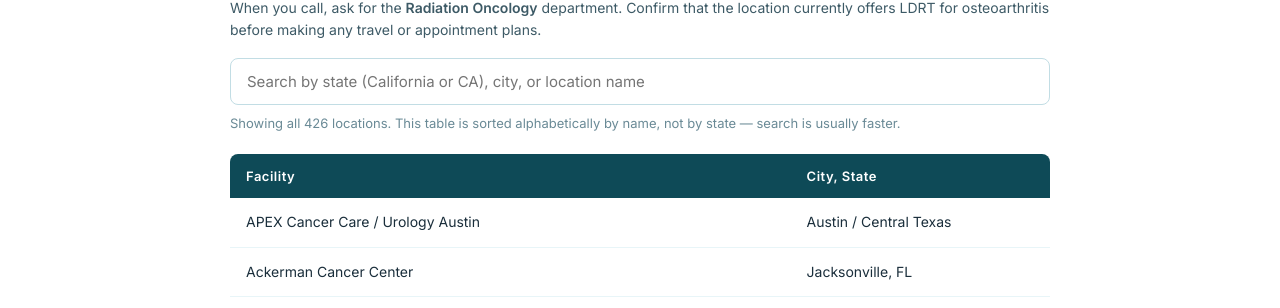
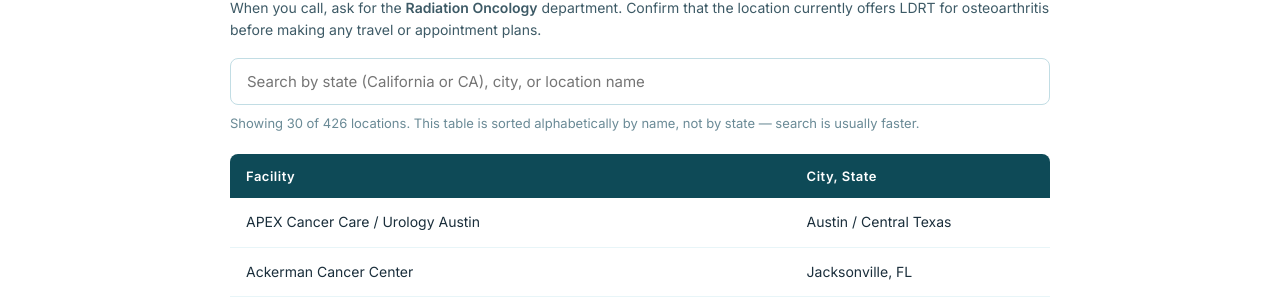
Before and after one commit to junshengcaou/radiantjointalliance.org, a Jekyll site: the page built from find-a-treatment-location.html, in a window 1280 px wide and 900 px high, scrolled down 751 px. Shown: the part 145-453 px from the top of the window. Built offline with Jekyll 4.4.1, drawn with Linux system fonts in a browser that asks for light colours; some web fonts are replaced.

Commit message:
Add files via upload

```diff
--- a/find-a-treatment-location.html
+++ b/find-a-treatment-location.html
@@ -38,7 +38,7 @@ nav: "hospitals"
  When you call, ask for the <strong>Radiation Oncology</strong> department. Confirm that the location currently offers LDRT for osteoarthritis before making any travel or appointment plans.</p>
 <div style="margin-bottom:18px;">
 <input id="hospital-search" oninput="filterHospitals()" placeholder="Search by state (California or CA), city, or location name" style="width:100%;padding:13px 16px;font-size:15px;border:1px solid var(--mid-teal);border-radius:8px;font-family:'Inter',sans-serif;color:var(--gray-1);" type="text"/>
-<p id="hospital-count" style="font-size:13px;color:var(--gray-3);margin-top:8px;">Showing all 426 locations. This table is sorted alphabetically by name, not by state — search is usually faster.</p>
+<p id="hospital-count" style="font-size:13px;color:var(--gray-3);margin-top:8px;">Showing 30 of 426 locations. This table is sorted alphabetically by name, not by state — search is usually faster.</p>
 </div>
 <table class="hospital-table">
 <thead>
```
